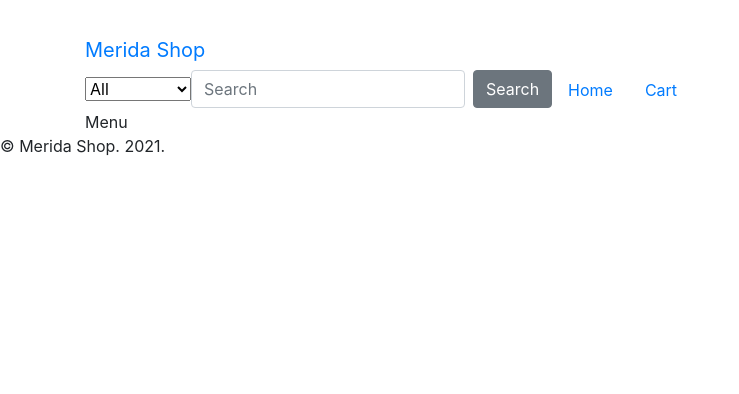
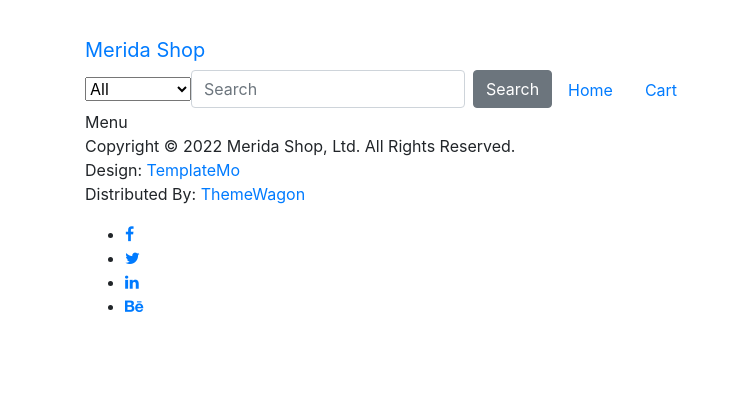
Before and after one commit to Fasih123456/MediraShop, a PHP site: page /product.php in a window 1280 px wide. Shown: the top 394 px of the page, without its empty margins (0-739 px from the left). Run offline with PHP 8.4, Linux system fonts and the light colour scheme; data comes from the database, SQL or seed files in the repository; some libraries are stand-ins or nearby versions.

Commit message:
Update footer.php to index branch footer

```diff
--- a/includes/footer.php
+++ b/includes/footer.php
@@ -1,11 +1,69 @@
 <?php
 ?>
 	<!-- Footer for the web page -->
-	<footer id="homepg-footer" class="pg-footer">
-		<p>&copy; Merida Shop. 2021.</p>
-	</footer>
+		 <!-- ***** Footer Start ***** -->
+	 <footer>
+        <div class="container">
+            <div class="row">
+                <div class="col-lg-12">
+                    <div class="under-footer">
+                        <p>Copyright © 2022 Merida Shop, Ltd. All Rights Reserved.
+
+                        <br>Design: <a href="https://templatemo.com" target="_parent" title="free css templates">TemplateMo</a>
+
+                        <br>Distributed By: <a href="https://themewagon.com" target="_blank" title="free & premium responsive templates">ThemeWagon</a></p>
+                        <ul>
+                            <li><a href="#"><i class="fa fa-facebook"></i></a></li>
+                            <li><a href="#"><i class="fa fa-twitter"></i></a></li>
+                            <li><a href="#"><i class="fa fa-linkedin"></i></a></li>
+                            <li><a href="#"><i class="fa fa-behance"></i></a></li>
+                        </ul>
+                    </div>
+                </div>
+            </div>
+        </div>
+    </footer>
 
 	<script src="js/scripts.js"></script>
+	    <!-- jQuery -->
+			<script src="assets/js/jquery-2.1.0.min.js"></script>
+
+<!-- Bootstrap -->
+<script src="assets/js/popper.js"></script>
+<script src="assets/js/bootstrap.min.js"></script>
+
+<!-- Plugins -->
+<script src="assets/js/owl-carousel.js"></script>
+<script src="assets/js/accordions.js"></script>
+<script src="assets/js/datepicker.js"></script>
+<script src="assets/js/scrollreveal.min.js"></script>
+<script src="assets/js/waypoints.min.js"></script>
+<script src="assets/js/jquery.counterup.min.js"></script>
+<script src="assets/js/imgfix.min.js"></script>
+<script src="assets/js/slick.js"></script>
+<script src="assets/js/lightbox.js"></script>
+<script src="assets/js/isotope.js"></script>
+
+<!-- Global Init -->
+<script src="assets/js/custom.js"></script>
+
+<script>
+
+		$(function() {
+				var selectedClass = "";
+				$("p").click(function(){
+				selectedClass = $(this).attr("data-rel");
+				$("#portfolio").fadeTo(50, 0.1);
+						$("#portfolio div").not("."+selectedClass).fadeOut();
+				setTimeout(function() {
+					$("."+selectedClass).fadeIn();
+					$("#portfolio").fadeTo(50, 1);
+				}, 500);
+
+				});
+		});
+
+</script>
 
 </body>
 </html>
```
